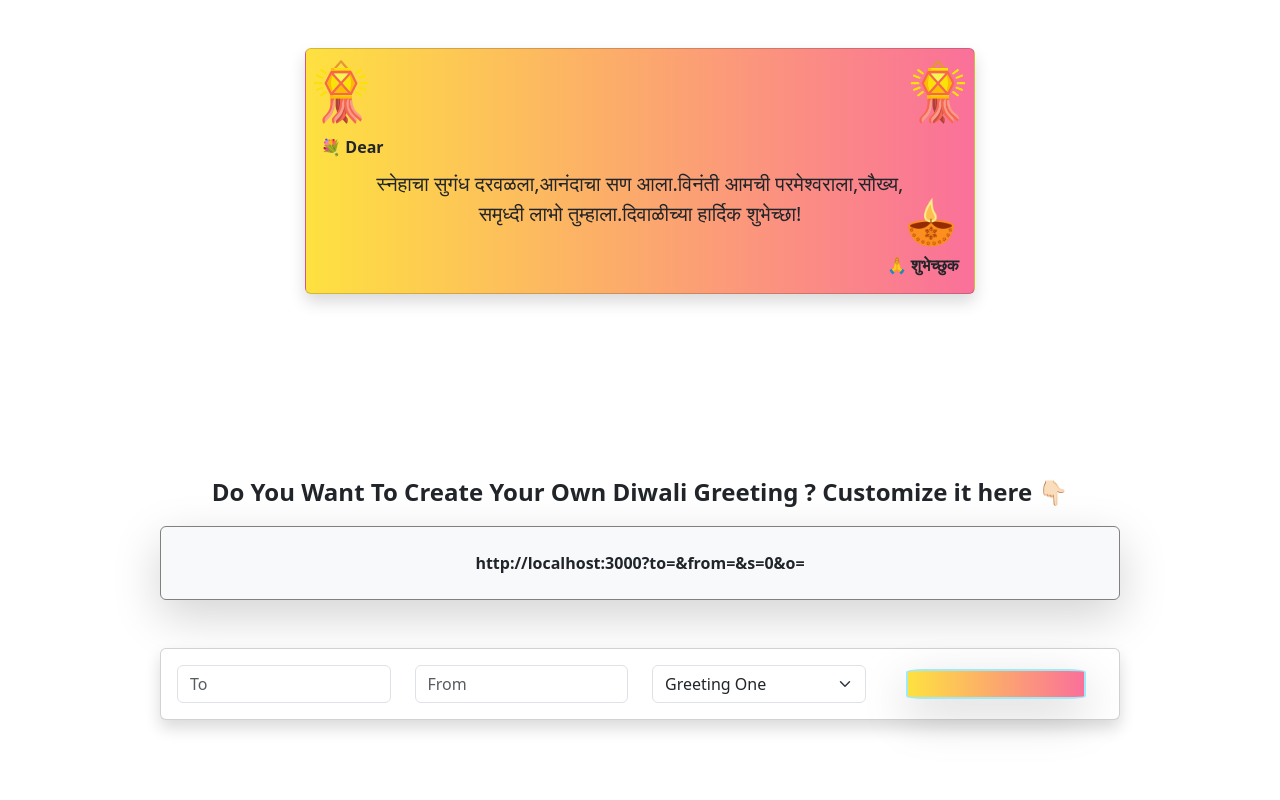
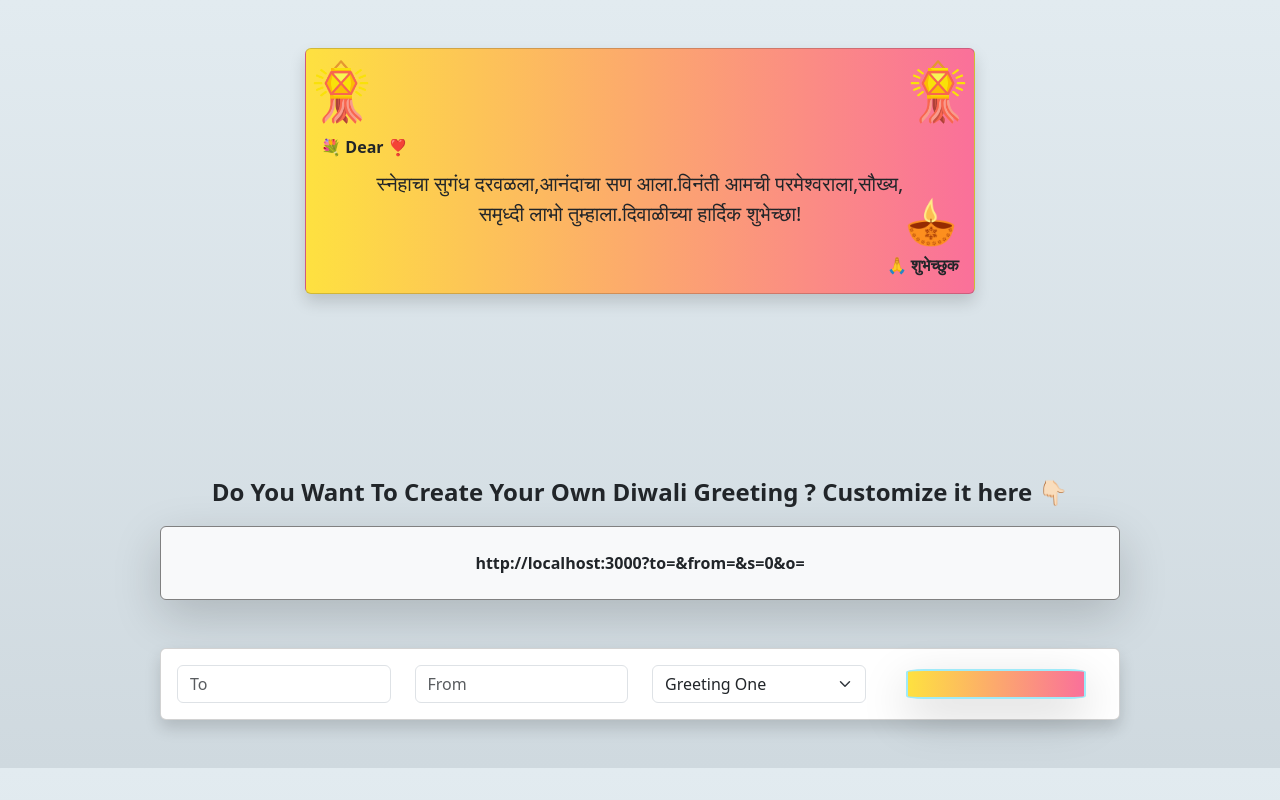
Before and after one commit to saurabhjaykar1603/greet-me, a React (Vite) app: page / in a window 1280 px wide. Built offline with nearby package versions, Linux system fonts and the light colour scheme.

Commit message:
ref : css

```diff
--- a/src/index.css
+++ b/src/index.css
@@ -1,4 +1,5 @@
 body{
   margin: 0px;
   padding: 0px;
+  background-image: linear-gradient(to top, #cfd9df 0%, #e2ebf0 100%) !important;
 }
--- a/src/views/Home/Home.jsx
+++ b/src/views/Home/Home.jsx
@@ -53,7 +53,7 @@ function Home() {
           </div>
           <div className="card-body p-5  position-relative">
             <div className="to fs-6  fw-bold">
-              <p className=""> 💐 Dear {to}</p>
+              <p className=""> 💐 Dear {to}❣️</p>
             </div>
 
             <div className="mt-4 fs-5  text-center fw-normal">
```
